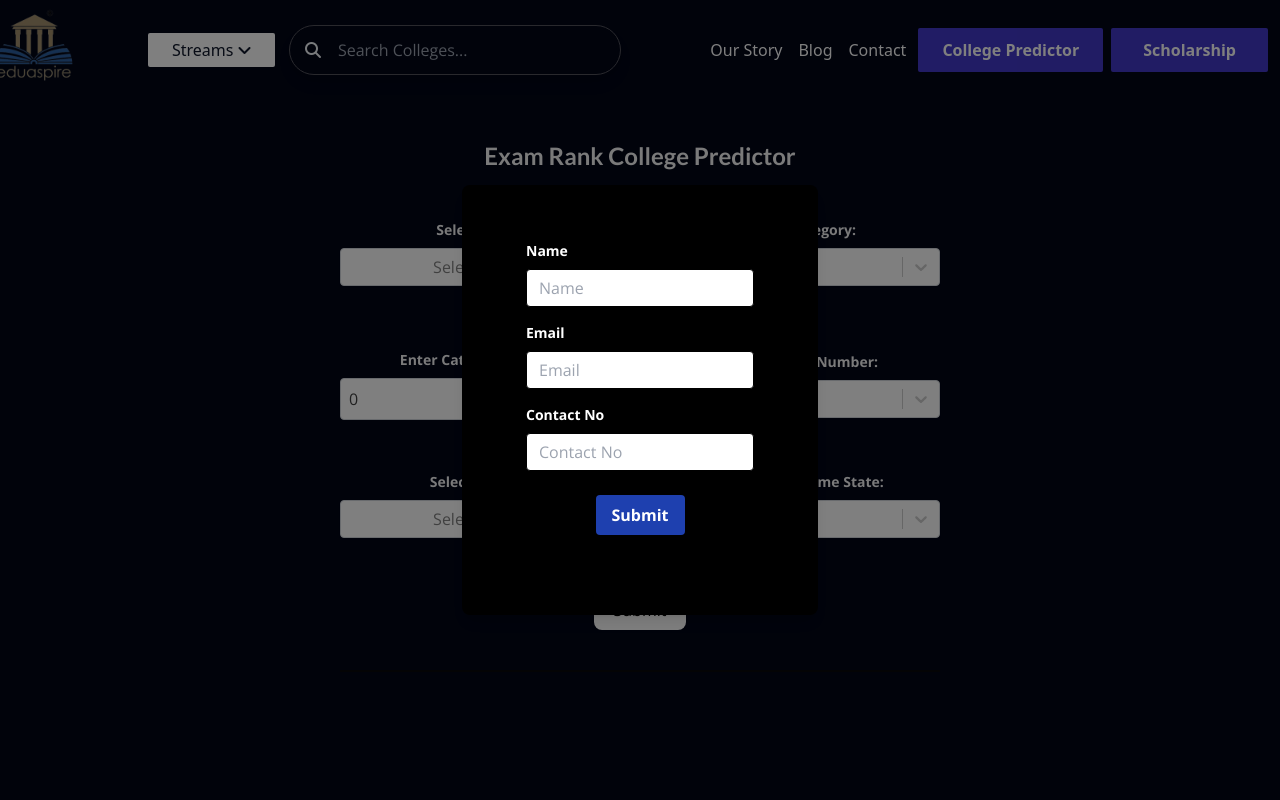
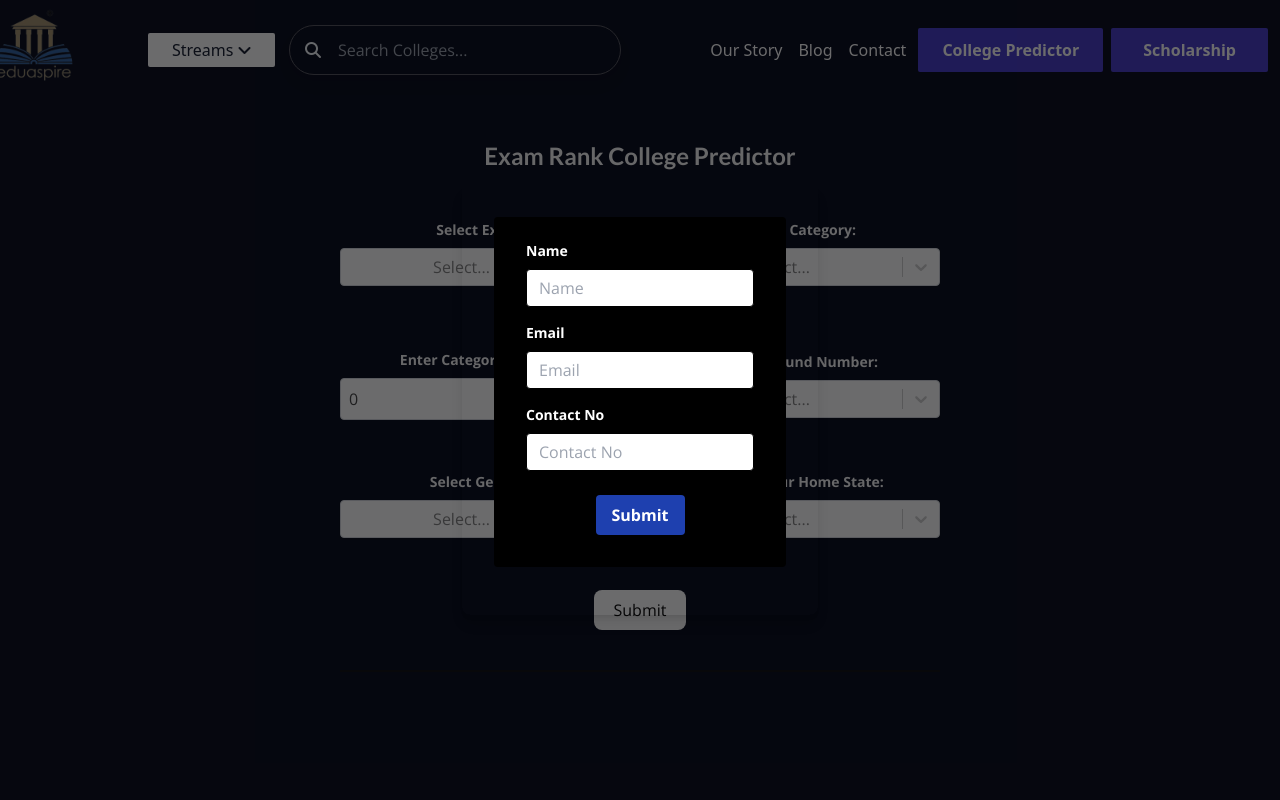
Before and after one commit to Tech-Midaspire/college-predictor, a Next.js app: page / in a window 1280 px wide. Shown: the top 800 px of the page. Built offline with nearby package versions, Linux system fonts and the light colour scheme.

Commit message:
Update FormPopup.js

```diff
--- a/components/FormPopup.js
+++ b/components/FormPopup.js
@@ -23,8 +23,8 @@ const FormPopup = ({ children }) => {
     return (
         <>
             {showPopup && (
-                <div className="fixed inset-0 z-50 flex items-center justify-center bg-black bg-opacity-50">
-                    <div className="bg-black p-8 rounded-lg relative shadow-lg text-white">
+                <div className=" fixed inset-0 z-50 flex items-center justify-center bg-zinc-950 bg-opacity-60">
+                    <div className=" p-8 rounded-lg relative shadow-lg text-black">
                         {isSubmitting ? (
                             <div className="flex justify-center items-center">
                                 <div className="w-20 h-20 border-t-4 border-b-4 border-white rounded-full animate-spin"></div>
```
